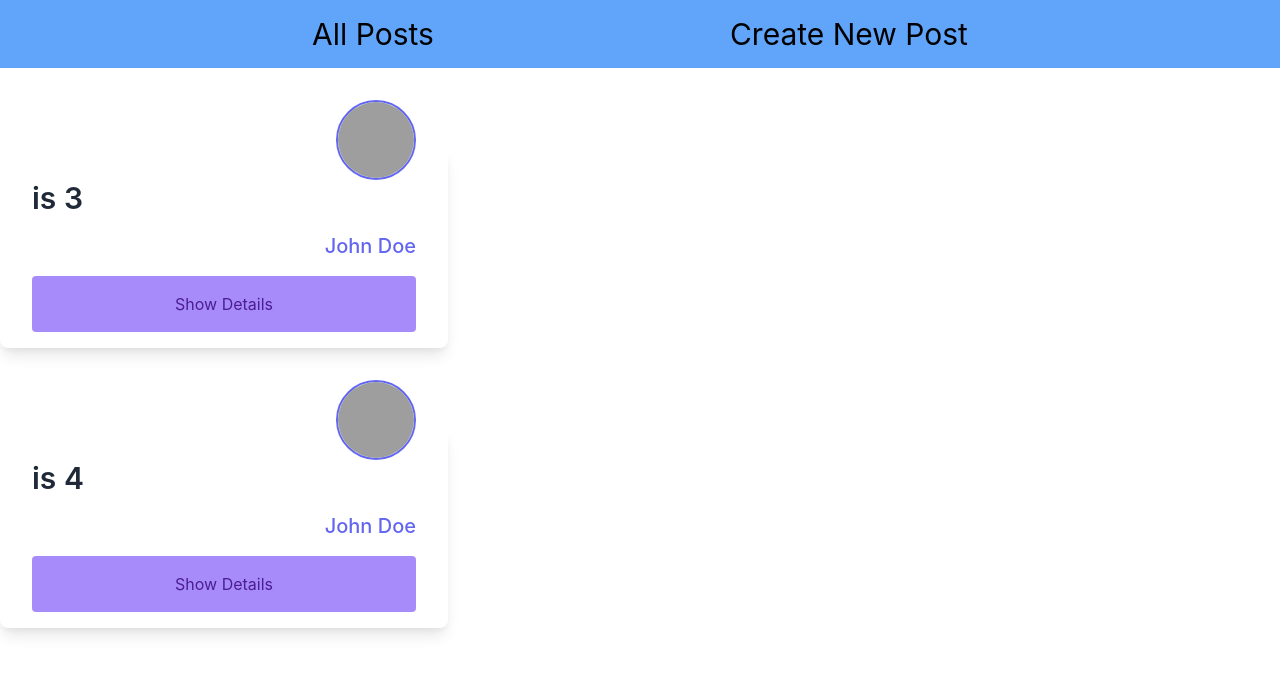
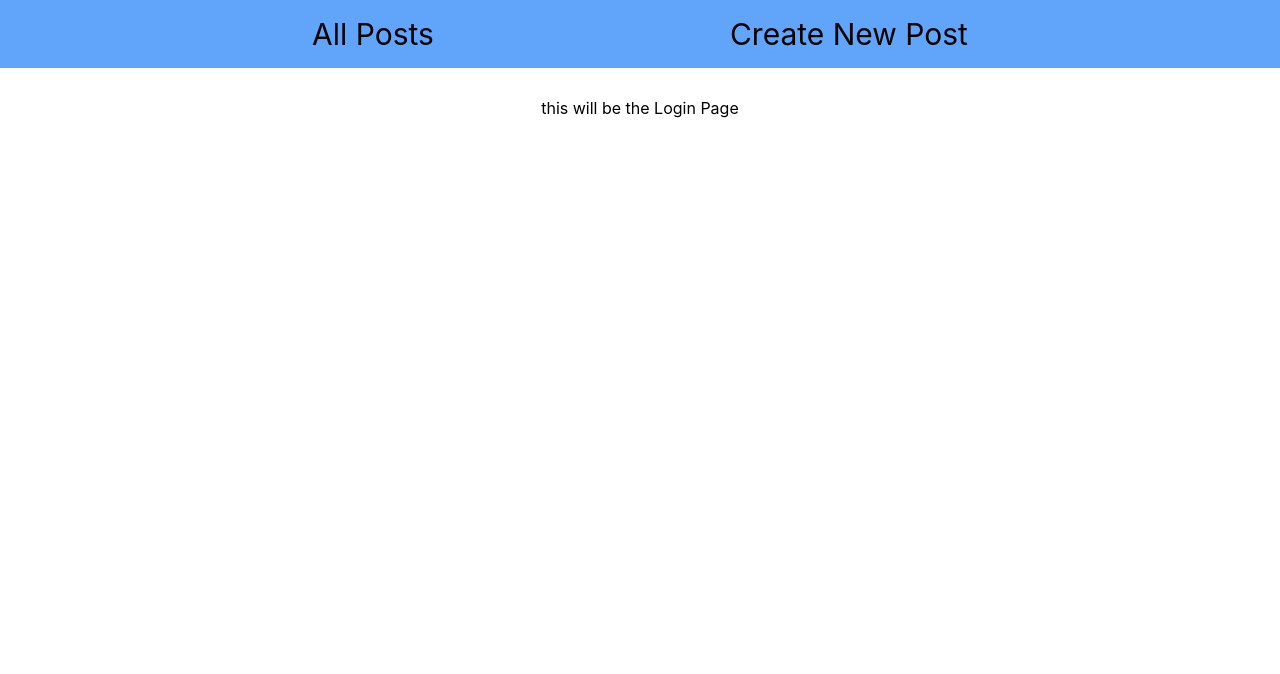
Before and after one commit to mubin86/next-structure, a Next.js app: page / in a window 1280 px wide. Shown: the top 674 px of the page. Built offline with nearby package versions, Linux system fonts and the light colour scheme; grey boxes are pictures that could not be loaded.

Commit message:
changed component order

```diff
--- a/components/layout/MainNavigation.js
+++ b/components/layout/MainNavigation.js
@@ -9,7 +9,7 @@ export default function MainNavigation() {
                 <nav>
                     <ul className="mb-7 flex justify-evenly p-4 text-3xl">
                         <li>
-                            <Link href='/'>All Posts</Link>
+                            <Link href='/post'>All Posts</Link>
                         </li>
                         <li>
                             <Link href='/post/new-post'>Create New Post</Link>
--- a/pages/index.js
+++ b/pages/index.js
@@ -1,32 +1,7 @@
-// import Layout from "../components/layout/Layout";
-import PostPage from "./post";
 
-const DUMMY_POSTS = [
-  {
-      id: 3,
-      title: "first title",
-      description: "this is the first description........."
-  },
-  {
-      id: 4,
-      title: "second title",
-      description: "this is the second description........."
-  }
-];
 
 export default function index(props) {
   return (
-        <PostPage
-          posts={props.post}
-        />
+        <h2 className="text-center">this will be the Login Page</h2>
   )
 }
-
-export async function getStaticProps(context) {
-  console.log("hello from get static props", context);
-  return {
-      props: {
-          post: DUMMY_POSTS
-      }
-  };
-}
--- a/pages/post/index.js
+++ b/pages/post/index.js
@@ -1,12 +1,21 @@
 
 // import Link from 'next/link'
 import PostList from '../../components/post/PostList';
-import {GetStaticProps} from 'next';
 
+const DUMMY_POSTS = [
+    {
+        id: 3,
+        title: "first title",
+        description: "this is the first description........."
+    },
+    {
+        id: 4,
+        title: "second title",
+        description: "this is the second description........."
+    }
+];
 
-
-
-export default function PostPage({posts}) {
+export default function PostPage({post}) {
     return (
         // <Fragment>
         // <h1>
@@ -28,8 +37,17 @@ export default function PostPage({posts}) {
         // </Fragment>
 
         <PostList
-            posts={posts}
+            posts={post}
         />
 
     );
 }
+
+export async function getStaticProps(context) {
+    console.log("hello from get static props", context);
+    return {
+        props: {
+            post: DUMMY_POSTS
+        }
+    };
+}
```
